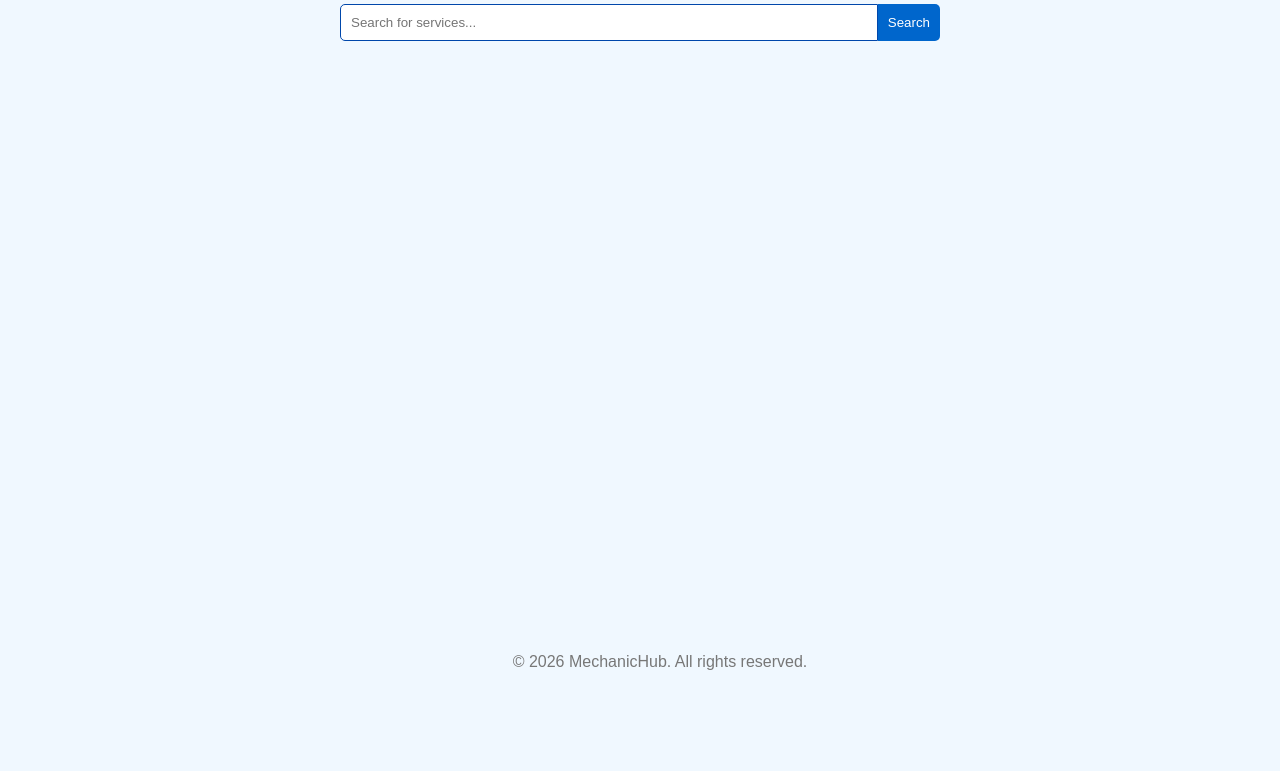
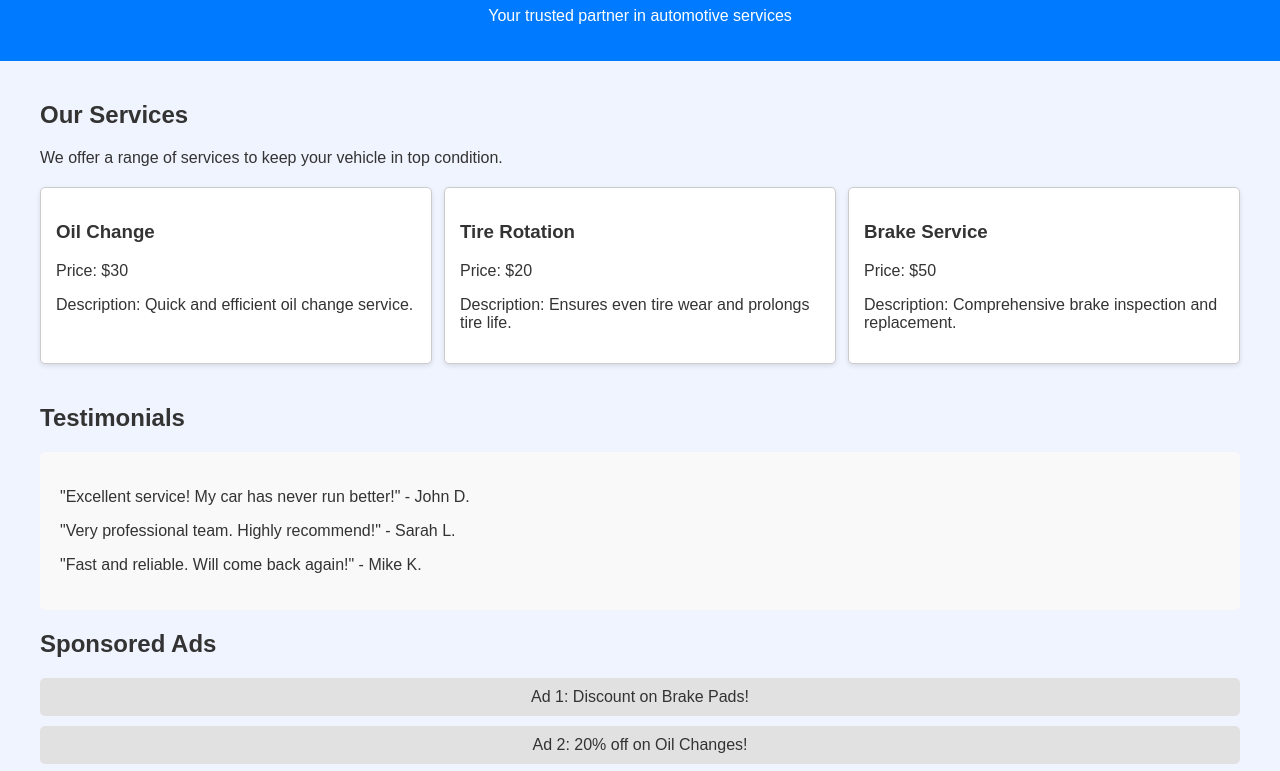
Before and after one commit to duddusads-eng/Boommar.com, a website: page index.html in a window 1280 px wide. Shown: the part 93-864 px from the top of the page. Before the commit the page ends 800 px from the top, so only its background shows below. Drawn offline with Linux system fonts and the light colour scheme.

Commit message:
Create comprehensive Boommar homepage HTML file with blue theme and features

```diff
--- a/index.html
+++ b/index.html
@@ -3,66 +3,103 @@
 <head>
     <meta charset="UTF-8">
     <meta name="viewport" content="width=device-width, initial-scale=1.0">
-    <title>MechanicHub - Home</title>
+    <title>Boommar Homepage</title>
     <style>
         body {
             font-family: Arial, sans-serif;
-            background-color: #f0f8ff;
+            background-color: #f0f4ff;
             color: #333;
             margin: 0;
             padding: 0;
         }
         header {
-            background-color: #0047ab;
+            background-color: #007BFF;
             color: white;
             padding: 20px;
             text-align: center;
         }
-        h1 {
-            margin: 0;
+        .container {
+            max-width: 1200px;
+            margin: auto;
+            padding: 20px;
         }
-        .search-container {
-            margin: 20px auto;
-            max-width: 600px;
+        .mechanic-listings {
             display: flex;
+            flex-wrap: wrap;
+            justify-content: space-between;
+            margin: 20px 0;
         }
-        .search-container input[type="text"] {
-            flex: 1;
-            padding: 10px;
-            border: 1px solid #0047ab;
-            border-radius: 5px 0 0 5px;
+        .mechanic {
+            background-color: white;
+            border: 1px solid #ccc;
+            border-radius: 5px;
+            padding: 15px;
+            width: 30%;
+            margin-bottom: 20px;
+            box-shadow: 0 2px 5px rgba(0, 0, 0, 0.1);
         }
-        .search-container button {
-            padding: 10px;
-            background-color: #0066cc;
-            border: none;
-            border-radius: 0 5px 5px 0;
-            color: white;
-            cursor: pointer;
-        }
-        .search-container button:hover {
-            background-color: #005bb5;
+        .testimonials {
+            background-color: #f9f9f9;
+            padding: 20px;
+            border-radius: 5px;
+            margin: 20px 0;
         }
         footer {
-            color: #777;
+            background-color: #007BFF;
+            color: white;
             text-align: center;
-            padding: 20px;
-            position: absolute;
+            padding: 15px;
+            position: relative;
             bottom: 0;
             width: 100%;
+        }
+        .ad {
+            background-color: #e1e1e1;
+            padding: 10px;
+            margin: 10px 0;
+            text-align: center;
+            border-radius: 5px;
         }
     </style>
 </head>
 <body>
     <header>
-        <h1>Welcome to MechanicHub</h1>
+        <h1>Boommar</h1>
+        <p>Your trusted partner in automotive services</p>
     </header>
-    <div class="search-container">
-        <input type="text" placeholder="Search for services..." />
-        <button type="submit">Search</button>
+    <div class="container">
+        <h2>Our Services</h2>
+        <p>We offer a range of services to keep your vehicle in top condition.</p>
+        <div class="mechanic-listings">
+            <div class="mechanic">
+                <h3>Oil Change</h3>
+                <p>Price: $30</p>
+                <p>Description: Quick and efficient oil change service.</p>
+            </div>
+            <div class="mechanic">
+                <h3>Tire Rotation</h3>
+                <p>Price: $20</p>
+                <p>Description: Ensures even tire wear and prolongs tire life.</p>
+            </div>
+            <div class="mechanic">
+                <h3>Brake Service</h3>
+                <p>Price: $50</p>
+                <p>Description: Comprehensive brake inspection and replacement.</p>
+            </div>
+        </div>
+        <h2>Testimonials</h2>
+        <div class="testimonials">
+            <p>"Excellent service! My car has never run better!" - John D.</p>
+            <p>"Very professional team. Highly recommend!" - Sarah L.</p>
+            <p>"Fast and reliable. Will come back again!" - Mike K.</p>
+        </div>
+        <h2>Sponsored Ads</h2>
+        <div class="ad">Ad 1: Discount on Brake Pads!</div>
+        <div class="ad">Ad 2: 20% off on Oil Changes!</div>
+        <div class="ad">Ad 3: Free Tire Inspection!</div>
     </div>
     <footer>
-        <p>&copy; 2026 MechanicHub. All rights reserved.</p>
+        <p>Copyright © 2026 Boommar. All rights reserved.</p>
     </footer>
 </body>
 </html>
```
